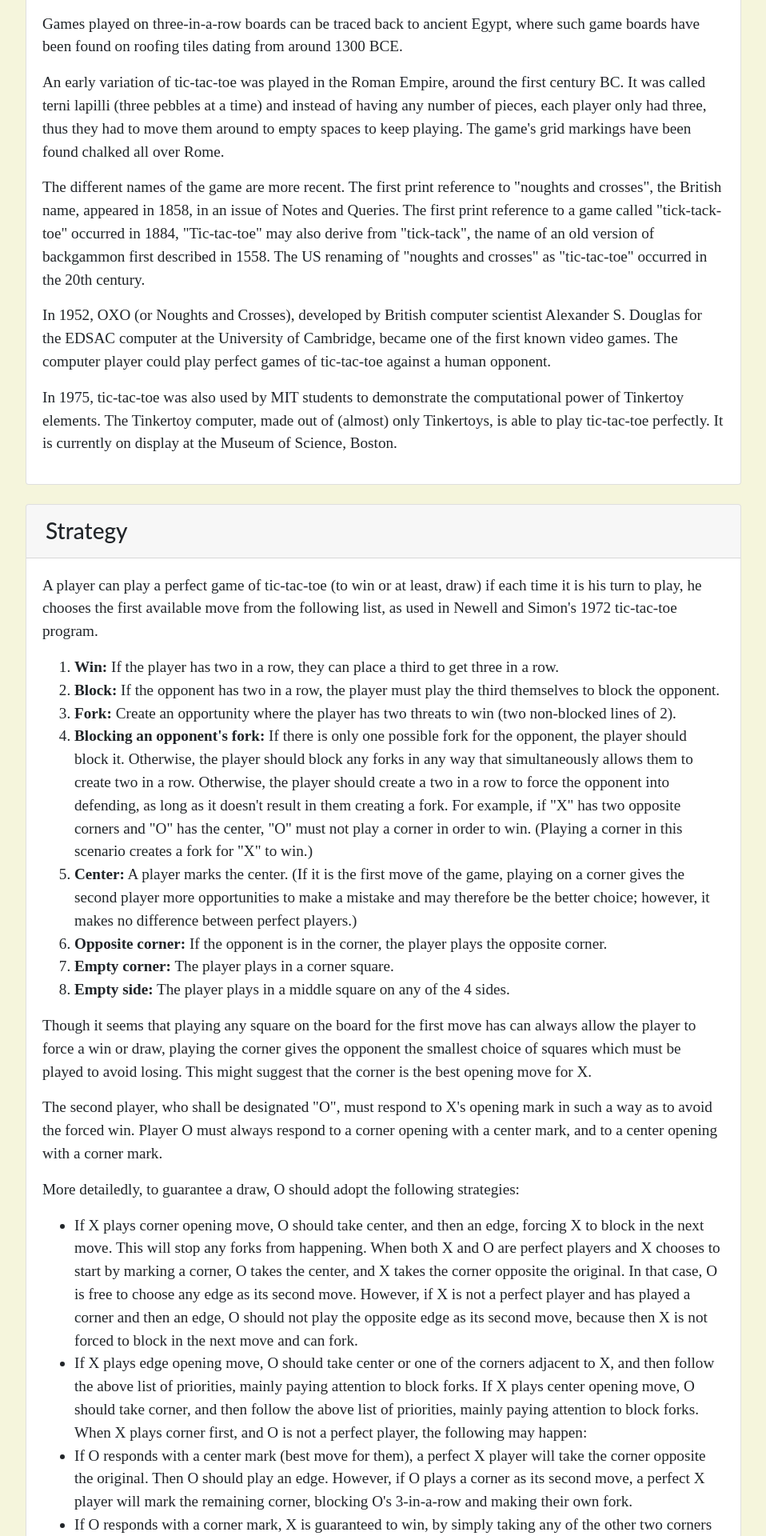
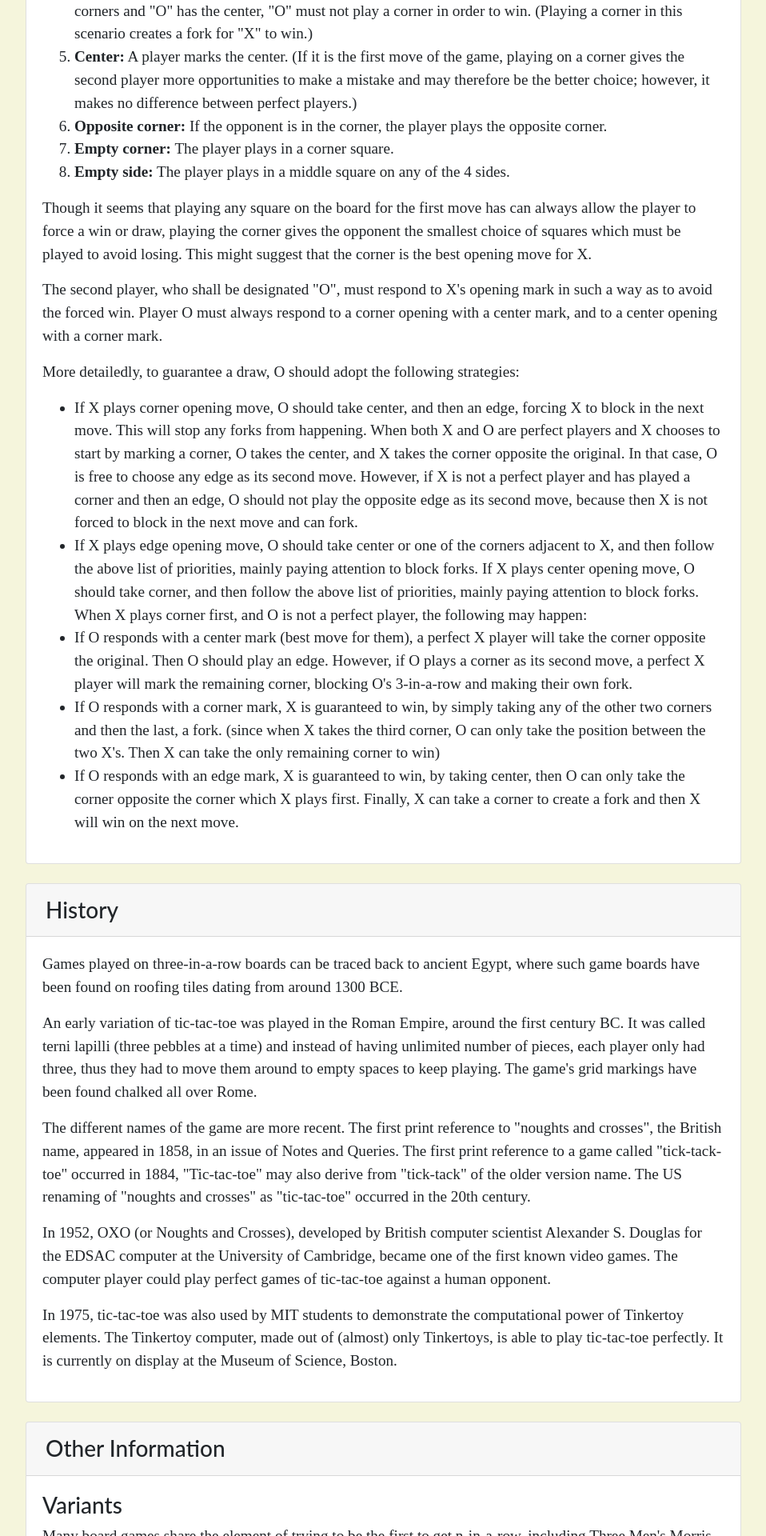
Before and after one commit to larryworm1127/PyBoardGame, a Flask app: page /about/ttt in a window 1280 px wide. Shown: the part 840-2760 px from the top of the page at 80% size, without its empty margins (253-1211 px from the left). Run offline with Flask 2, Linux system fonts and the light colour scheme; some libraries are stand-ins or nearby versions.

Commit message:
updated order of the content

```diff
--- a/board_games/static/css/auth.css
+++ b/board_games/static/css/auth.css
@@ -11,6 +11,10 @@ body {
     font-family: 'Lato', sans-serif
 }
 
+.subheader {
+    font-family: 'Lato', sans-serif
+}
+
 #ttt-logo {
     width: 100px;
     height: 100px
--- a/board_games/templates/about/about_base.html
+++ b/board_games/templates/about/about_base.html
@@ -44,7 +44,20 @@
             {% block about %}
             {% endblock %}
           </div>
-        </div><br>
+        </div>
+        <br>
+
+        <!-- Strategy section -->
+        <div class="card" id="strategy">
+          <div class="card-header">
+            <h3 class="m-1">Strategy</h3>
+          </div>
+          <div class="card-body">
+            {% block strategy %}
+            {% endblock %}
+          </div>
+        </div>
+        <br>
 
         <!-- History section -->
         <div class="card" id="history">
@@ -55,18 +68,8 @@
             {% block history %}
             {% endblock %}
           </div>
-        </div><br>
-
-        <!-- Strategy section -->
-        <div class="card" id="strategy">
-          <div class="card-header">
-            <h3 class="m-1">Strategy</h3>
-          </div>
-          <div class="card-body">
-            {% block strategy %}
-            {% endblock %}
-          </div>
-        </div><br>
+        </div>
+        <br>
 
         <!-- Other info section -->
         <div class="card" id="other-info">
--- a/board_games/templates/about/about_ttt.html
+++ b/board_games/templates/about/about_ttt.html
@@ -15,51 +15,7 @@
     players, X and O, who take turns marking the spaces in a 3 × 3 grid. The player who succeeds in placing three of
     their marks in a horizontal, vertical, or diagonal row wins the game.
   </p>
-  <p>
-    Because of the simplicity of tic-tac-toe, it is often used as a pedagogical tool for teaching the concepts of good
-    sportsmanship and the branch of artificial intelligence that deals with the searching of game trees. It is
-    straightforward to write a computer program to play tic-tac-toe perfectly or to enumerate the 765 essentially
-    different positions (the state space complexity) or the 26,830 possible games up to rotations and reflections (the
-    game tree complexity) on this space.
-  </p>
-  <p>
-    The game can be generalized to an m, n, k-game in which two players alternate placing stones of their own color on
-    an m × n board, with the goal of getting k of their own color in a row. Tic-tac-toe is the (3, 3, 3)-game.
-    Harary's generalized tic-tac-toe is an even broader generalization of tic-tac-toe. It can also be generalized as a
-    n<sup>d</sup> game. Tic-tac-toe is the game where n equals 3 and d equals 2. If played properly, the game will end
-    in a draw, making tic-tac-toe a futile game.
-  </p>
-{% endblock %}
 
-<!-- History section -->
-{% block history %}
-  <p>
-    Games played on three-in-a-row boards can be traced back to ancient Egypt, where such game boards have been found
-    on roofing tiles dating from around 1300 BCE.
-  </p>
-  <p>
-    An early variation of tic-tac-toe was played in the Roman Empire, around the first century BC. It was called terni
-    lapilli (three pebbles at a time) and instead of having any number of pieces, each player only had three, thus they
-    had to move them around to empty spaces to keep playing. The game's grid markings have been found chalked all
-    over Rome.
-  </p>
-  <p>
-    The different names of the game are more recent. The first print reference to "noughts and crosses", the British
-    name, appeared in 1858, in an issue of Notes and Queries. The first print reference to a game called
-    "tick-tack-toe" occurred in 1884, "Tic-tac-toe" may also derive from "tick-tack", the name of an old version of
-    backgammon first described in 1558. The US renaming of "noughts and crosses" as "tic-tac-toe" occurred in the 20th
-    century.
-  </p>
-  <p>
-    In 1952, OXO (or Noughts and Crosses), developed by British computer scientist Alexander S. Douglas for the EDSAC
-    computer at the University of Cambridge, became one of the first known video games. The computer player
-    could play perfect games of tic-tac-toe against a human opponent.
-  </p>
-  <p>
-    In 1975, tic-tac-toe was also used by MIT students to demonstrate the computational power of Tinkertoy elements. The
-    Tinkertoy computer, made out of (almost) only Tinkertoys, is able to play tic-tac-toe perfectly. It is currently
-    on display at the Museum of Science, Boston.
-  </p>
 {% endblock %}
 
 
@@ -150,8 +106,40 @@
 {% endblock %}
 
 
+<!-- History section -->
+{% block history %}
+  <p>
+    Games played on three-in-a-row boards can be traced back to ancient Egypt, where such game boards have been found
+    on roofing tiles dating from around 1300 BCE.
+  </p>
+  <p>
+    An early variation of tic-tac-toe was played in the Roman Empire, around the first century BC. It was called terni
+    lapilli (three pebbles at a time) and instead of having unlimited number of pieces, each player only had three, thus
+    they had to move them around to empty spaces to keep playing. The game's grid markings have been found chalked all
+    over Rome.
+  </p>
+  <p>
+    The different names of the game are more recent. The first print reference to "noughts and crosses", the British
+    name, appeared in 1858, in an issue of Notes and Queries. The first print reference to a game called
+    "tick-tack-toe" occurred in 1884, "Tic-tac-toe" may also derive from "tick-tack" of the older version name. The US
+    renaming of "noughts and crosses" as "tic-tac-toe" occurred in the 20th century.
+  </p>
+  <p>
+    In 1952, OXO (or Noughts and Crosses), developed by British computer scientist Alexander S. Douglas for the EDSAC
+    computer at the University of Cambridge, became one of the first known video games. The computer player
+    could play perfect games of tic-tac-toe against a human opponent.
+  </p>
+  <p>
+    In 1975, tic-tac-toe was also used by MIT students to demonstrate the computational power of Tinkertoy elements. The
+    Tinkertoy computer, made out of (almost) only Tinkertoys, is able to play tic-tac-toe perfectly. It is currently
+    on display at the Museum of Science, Boston.
+  </p>
+{% endblock %}
+
+
 <!-- Other info section -->
 {% block other_info %}
+  <h3 class="subheader">Variants</h3>
   <p>
     Many board games share the element of trying to be the first to get n-in-a-row, including Three Men's Morris, Nine
     Men's Morris, pente, gomoku, Qubic, Connect Four, Quarto, Gobblet, Order and Chaos, Toss Across, and Mojo.
@@ -183,4 +171,21 @@
       straight line if and only if they total 15.
     </li>
   </ul>
+  <hr>
+
+  <h3 class="subheader">Random Facts</h3>
+  <p>
+    Because of the simplicity of tic-tac-toe, it is often used as a pedagogical tool for teaching the concepts of good
+    sportsmanship and the branch of artificial intelligence that deals with the searching of game trees. It is
+    straightforward to write a computer program to play tic-tac-toe perfectly or to enumerate the 765 essentially
+    different positions (the state space complexity) or the 26,830 possible games up to rotations and reflections (the
+    game tree complexity) on this space.
+  </p>
+  <p>
+    The game can be generalized to an m, n, k-game in which two players alternate placing stones of their own color on
+    an m × n board, with the goal of getting k of their own color in a row. Tic-tac-toe is the (3, 3, 3)-game.
+    Harary's generalized tic-tac-toe is an even broader generalization of tic-tac-toe. It can also be generalized as a
+    n<sup>d</sup> game. Tic-tac-toe is the game where n equals 3 and d equals 2. If played properly, the game will end
+    in a draw, making tic-tac-toe a futile game.
+  </p>
 {% endblock %}
```
Also changed, not shown: board_games/templates/about/about_2048.html (+9 -6 lines), board_games/templates/about/about_blackjack.html (+9 -6 lines), board_games/templates/about/about_sudoku.html (+9 -6 lines).
